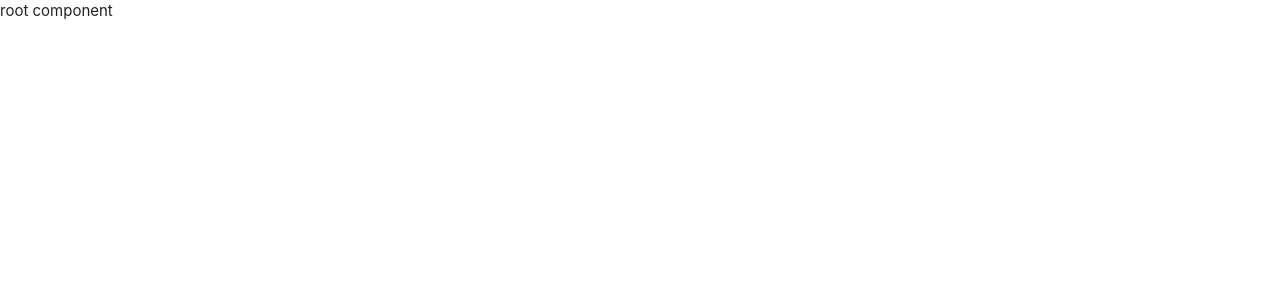
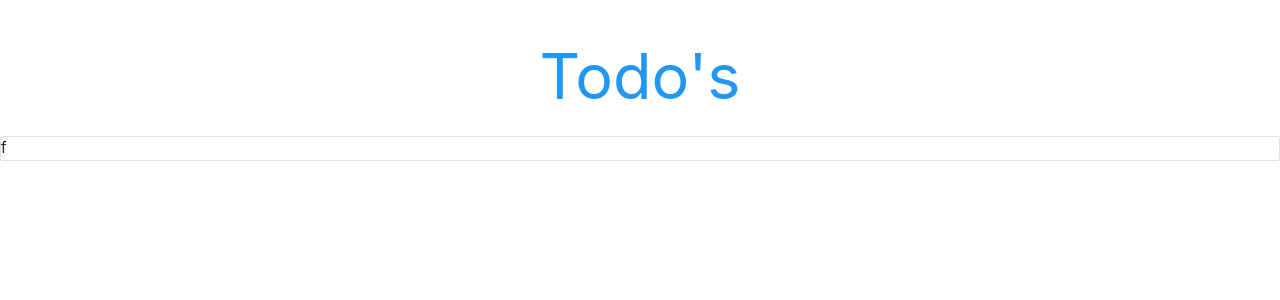
Before and after one commit to Jitgitbit/react-exercise-three, a React (Create React App) app: page / in a window 1280 px wide. Shown: the top 300 px of the page. Built offline with nearby package versions, Linux system fonts and the light colour scheme.

Commit message:
state passed as props

```diff
--- a/src/App.js
+++ b/src/App.js
@@ -1,4 +1,5 @@
 import React from 'react';
+import Todos from './components/Todos';
 
 class App extends React.Component {
   state = {
@@ -10,7 +11,8 @@ class App extends React.Component {
   render(){
     return (
       <div className="App">
-        root component
+        <h1 className='center blue-text'>Todo's</h1>
+        <Todos todos={this.state.todos}/>
       </div>
     );
   }
--- /dev/null
+++ b/src/components/Todos.jsx
@@ -0,0 +1,9 @@
+import React from 'react'
+
+export default function Todos({todos}) {
+  return (
+    <div className='todos collection'>
+      f
+    </div>
+  )
+}
```
